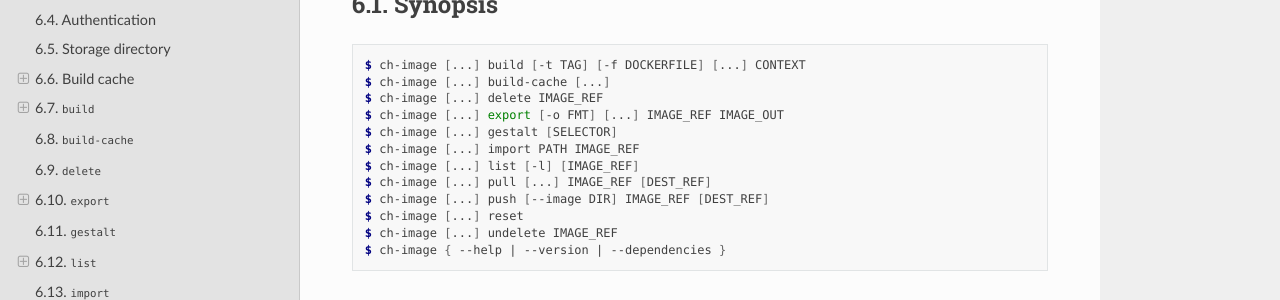
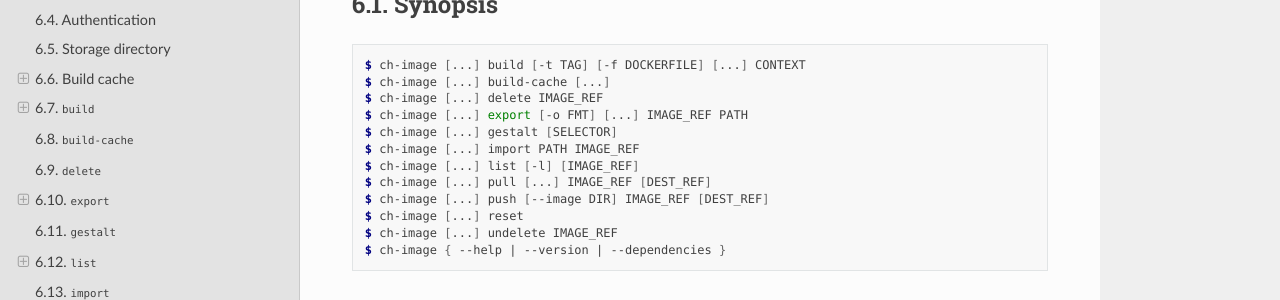
Before and after one commit to hpc/charliecloud, a Sphinx documentation site: the page built from doc/ch-image.rst, in a window 1280 px wide and 900 px high. Shown: the part 225-525 px from the top of the window. Built offline with Sphinx 7.4.7 and the Read the Docs theme 2.0.0, drawn with Linux system fonts in a browser that asks for light colours; the version number could not be read and is left out.

Commit message:
Update doc/ch-image.rst
Co-authored-by: Jordan Ogas <jogas@lanl.gov>

```diff
--- a/doc/ch-image.rst
+++ b/doc/ch-image.rst
@@ -16,7 +16,7 @@ Synopsis
    $ ch-image [...] build [-t TAG] [-f DOCKERFILE] [...] CONTEXT
    $ ch-image [...] build-cache [...]
    $ ch-image [...] delete IMAGE_REF
-   $ ch-image [...] export [-o FMT] [...] IMAGE_REF IMAGE_OUT
+   $ ch-image [...] export [-o FMT] [...] IMAGE_REF PATH
    $ ch-image [...] gestalt [SELECTOR]
    $ ch-image [...] import PATH IMAGE_REF
    $ ch-image [...] list [-l] [IMAGE_REF]
```
